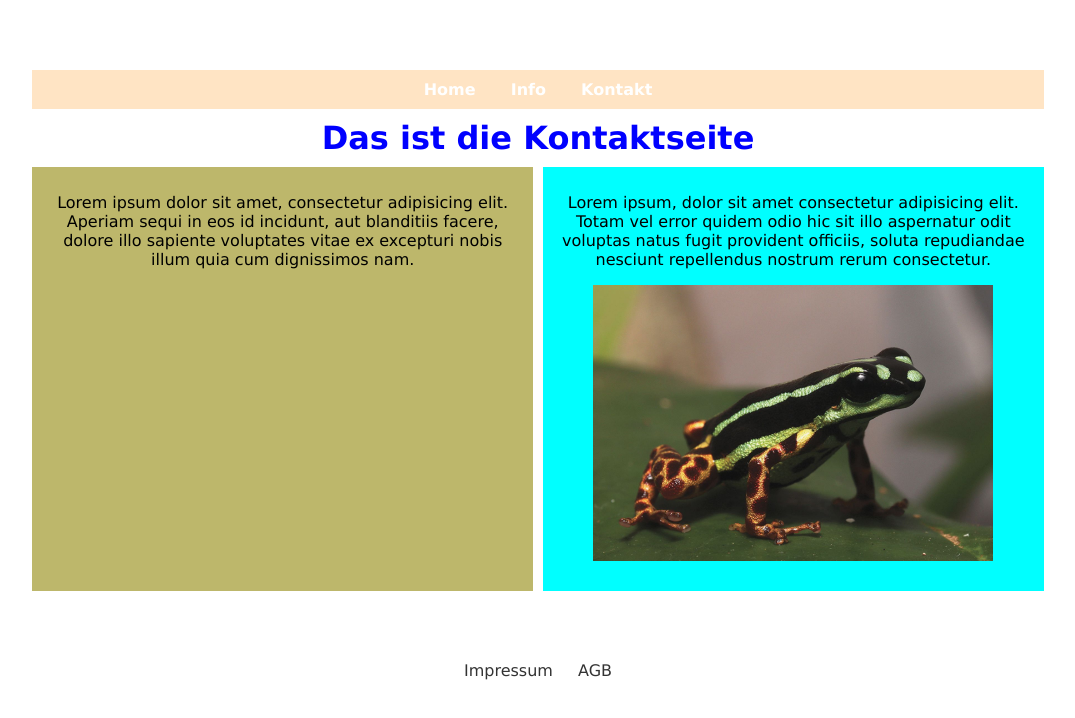
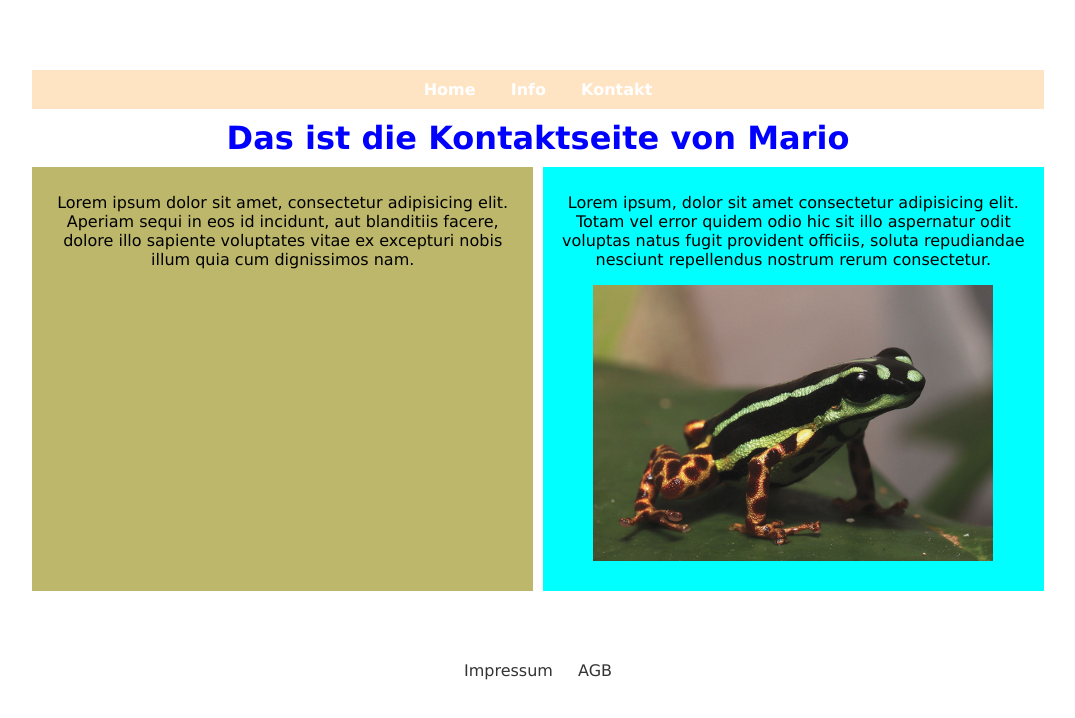
Before and after one commit to wueschn-hash/TAG14, a plain HTML site: page kontakt.html in a window 1280 px wide. Shown: the whole page, without its empty margins (102-1177 px from the left). Drawn offline with Linux system fonts and the light colour scheme.

Commit message:
Kontakt ergänzt

```diff
--- a/kontakt.html
+++ b/kontakt.html
@@ -123,7 +123,7 @@
                 <a href="info.html">Info</a>
                 <a href="kontakt.html">Kontakt</a>
             </nav>
-            <h1 id="super">Das ist die Kontaktseite</h1>
+            <h1 id="super">Das ist die Kontaktseite von Mario</h1>
             <div id="untercontainer">
                 <div id="links">
                     <p>Lorem ipsum dolor sit amet, consectetur adipisicing elit.
```
